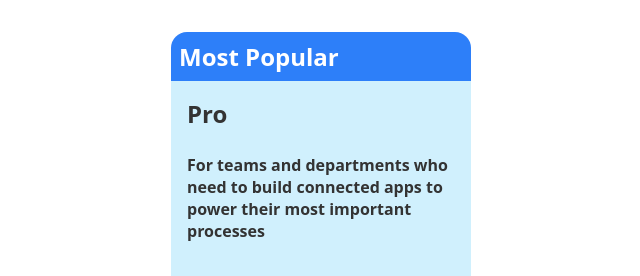
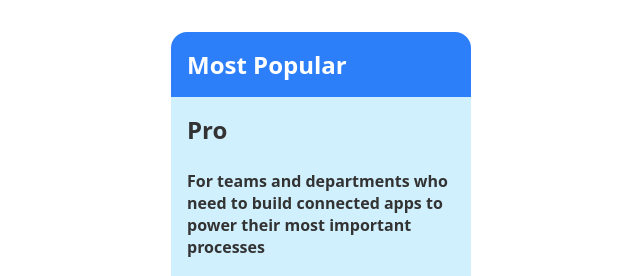
Before and after one commit to gneisscode/Basic-HTML-Card, a plain HTML site: page index.html in a window 1280 px wide. Shown: the top 276 px of the page, without its empty margins (319-959 px from the left). Drawn offline with Linux system fonts and the light colour scheme.

Commit message:
Update style.css

```diff
--- a/style.css
+++ b/style.css
@@ -32,7 +32,7 @@ body{
     font-family: system-ui, -apple-system, BlinkMacSystemFont, 'Segoe UI', Roboto, Oxygen, Ubuntu, Cantarell, 'Open Sans', 'Helvetica Neue', sans-serif;
     align-self: flex-start;
     width: 100%;
-    padding: 0.5em;
+    padding: 1em;
     color: white;
 
 }
```
